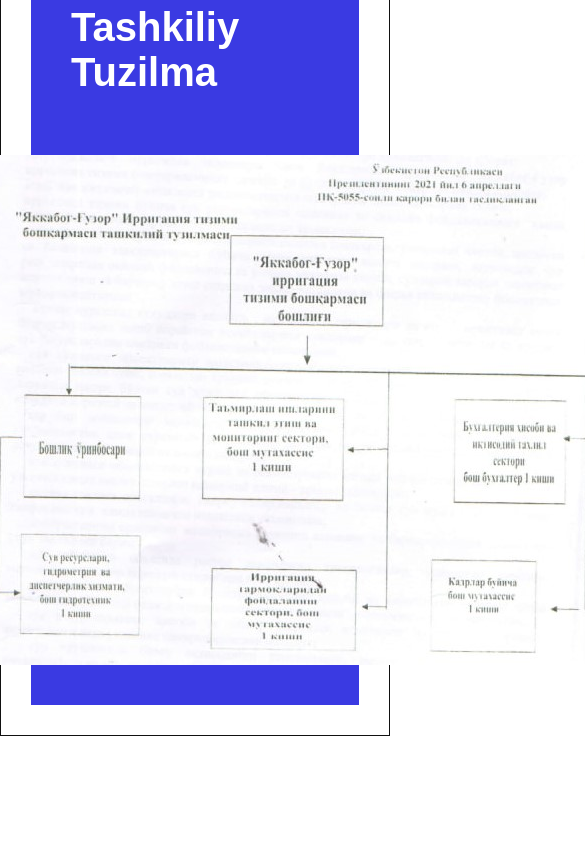
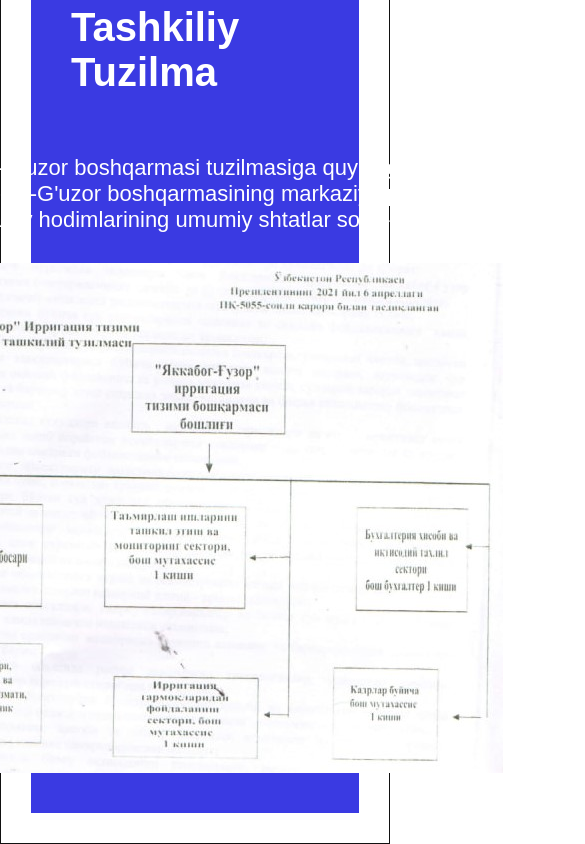
Before and after one commit to YusufjonAbdumajidov/YakGuz, a React (Create React App) app: page /malumotlar in a window 390 px wide. Shown: the part 2825-3669 px from the top of the page, 585 px wide, since content can reach past the window. Before the commit the page ends 3561 px from the top, so only its background shows below. Built offline with nearby package versions, Linux system fonts and the light colour scheme.

Commit message:
working on responsive section

```diff
--- a/src/styles/malumotlar.scss
+++ b/src/styles/malumotlar.scss
@@ -360,5 +360,33 @@
                 }
             }
         }
+        .tashkiliy_tuzilma{
+            padding: 40px;
+            background-color: rgb(58, 58, 226);
+            width: 100%;
+            // border: 1px solid #111;
+            display: flex;
+            flex-direction: column;
+            align-items: center;
+            h1{
+                margin-bottom: 60px;
+                font-size: 40px;
+                color: #fff;
+            }
+            div{
+                display: flex;
+                align-items: center;
+                flex-direction: column;
+                section{
+                    p{
+                        margin-right: 0px;
+                        text-align: center;
+                        margin-bottom: 30px;
+                        font-size: 22px;
+                        color: #fff;
+                    }
+                }
+            }
+        }
     }
 }
```
